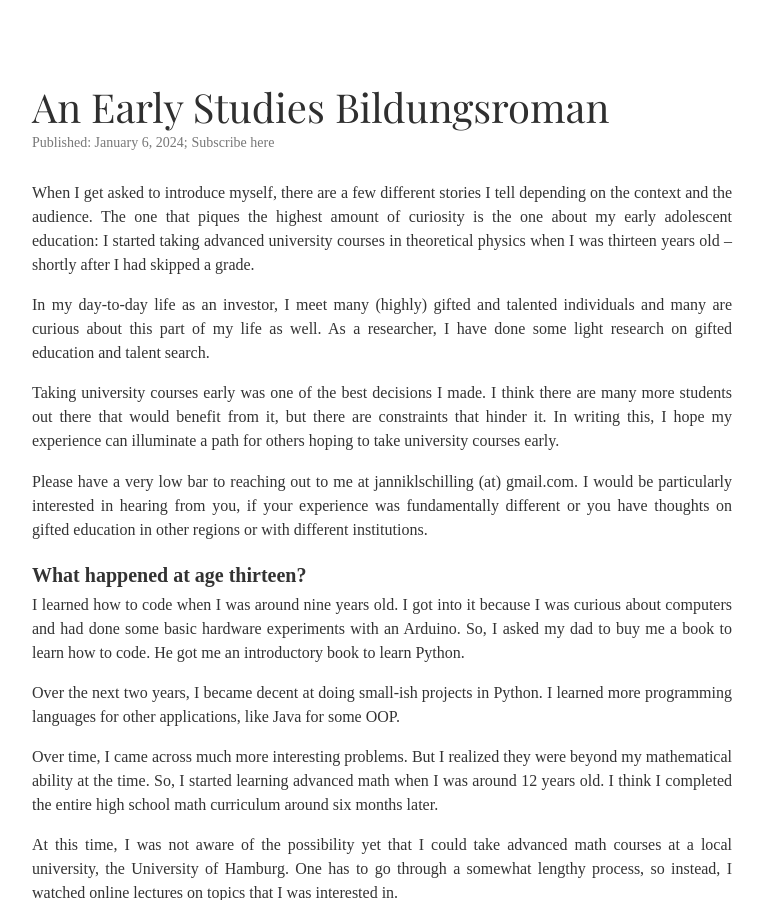
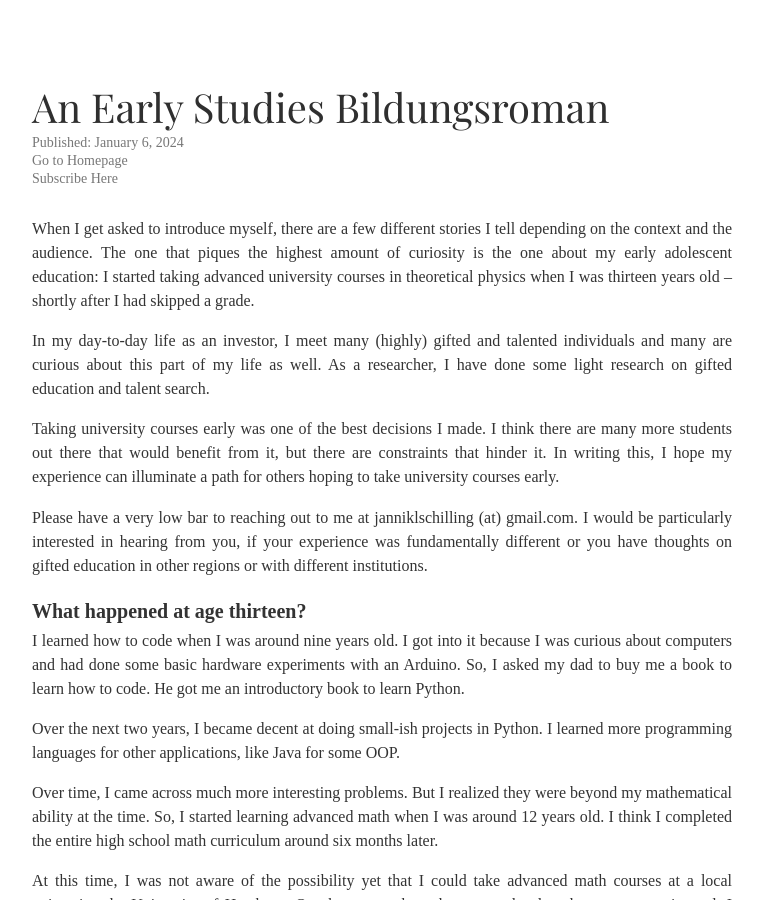
Before and after one commit to jannikls/jannikls.github.io, a Jekyll site: the page built from _posts/2024-01-06-early-studies-bildungsroman.markdown, in a window 1280 px wide and 900 px high. Shown: the whole window, without its empty margins (258-1021 px from the left). Built offline with Jekyll 4.4.1, drawn with Linux system fonts in a browser that asks for light colours; some web fonts are replaced; comment, search, counter and statistics services are not loaded.

Commit message:
added links to homepage

```diff
--- a/_layouts/post.html
+++ b/_layouts/post.html
@@ -43,8 +43,9 @@
     <div class="header-content">
       <h1>{{ page.title }}</h1>
       <div class="post-info">
-        <span class="date-tag">Published: {{ page.date | date: "%B %-d, %Y" }};</span>
-        <a href="#mc_embed_signup"><span class="date-tag">Subscribe here</span></a>
+        <span class="date-tag">Published: {{ page.date | date: "%B %-d, %Y" }}<br></span>
+        <a href="/"><span class="date-tag">Go to Homepage</span><br></a>
+        <a href="#mc_embed_signup"><span class="date-tag">Subscribe Here</span></a>
       </div>
     </div>
   </header>
```
